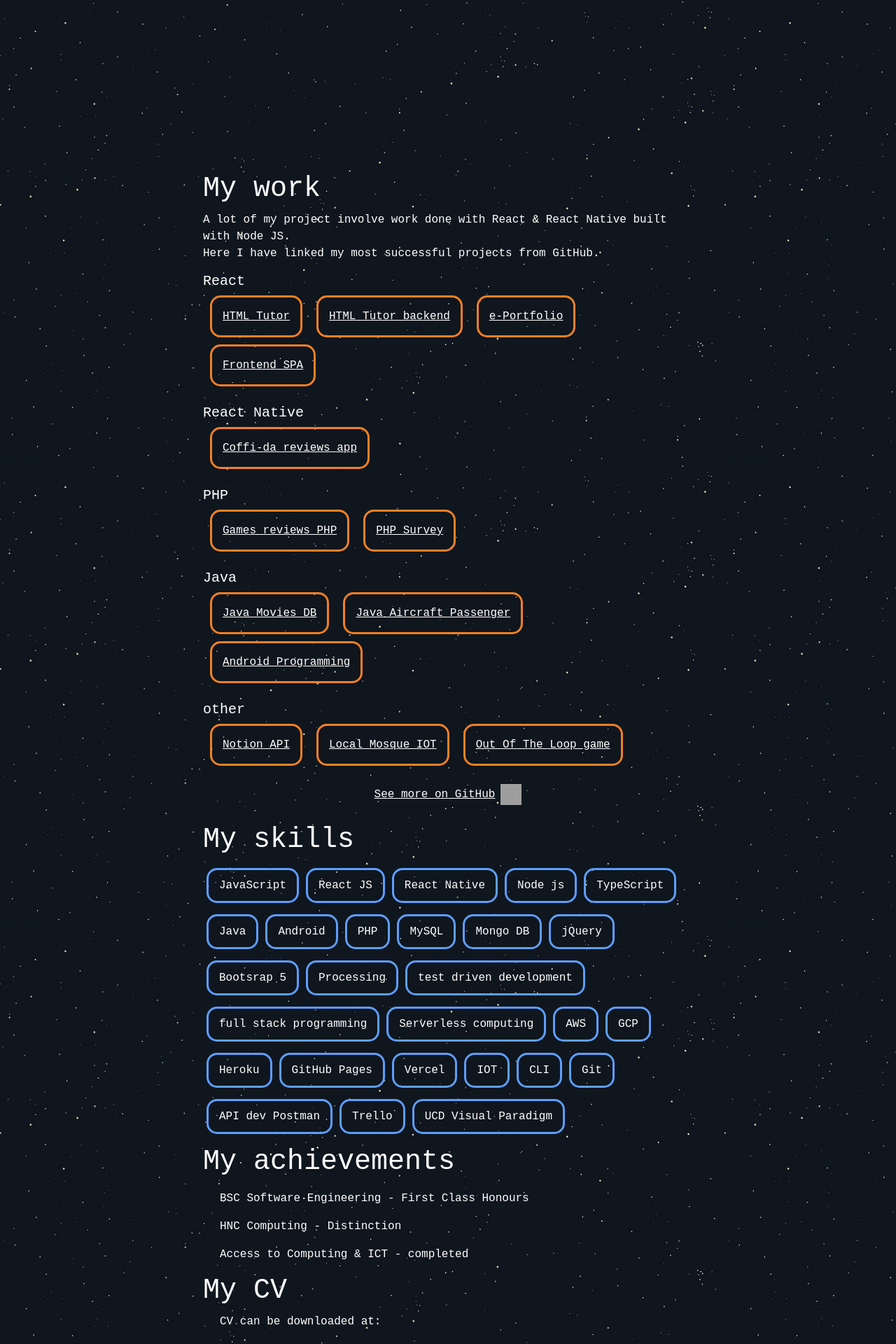
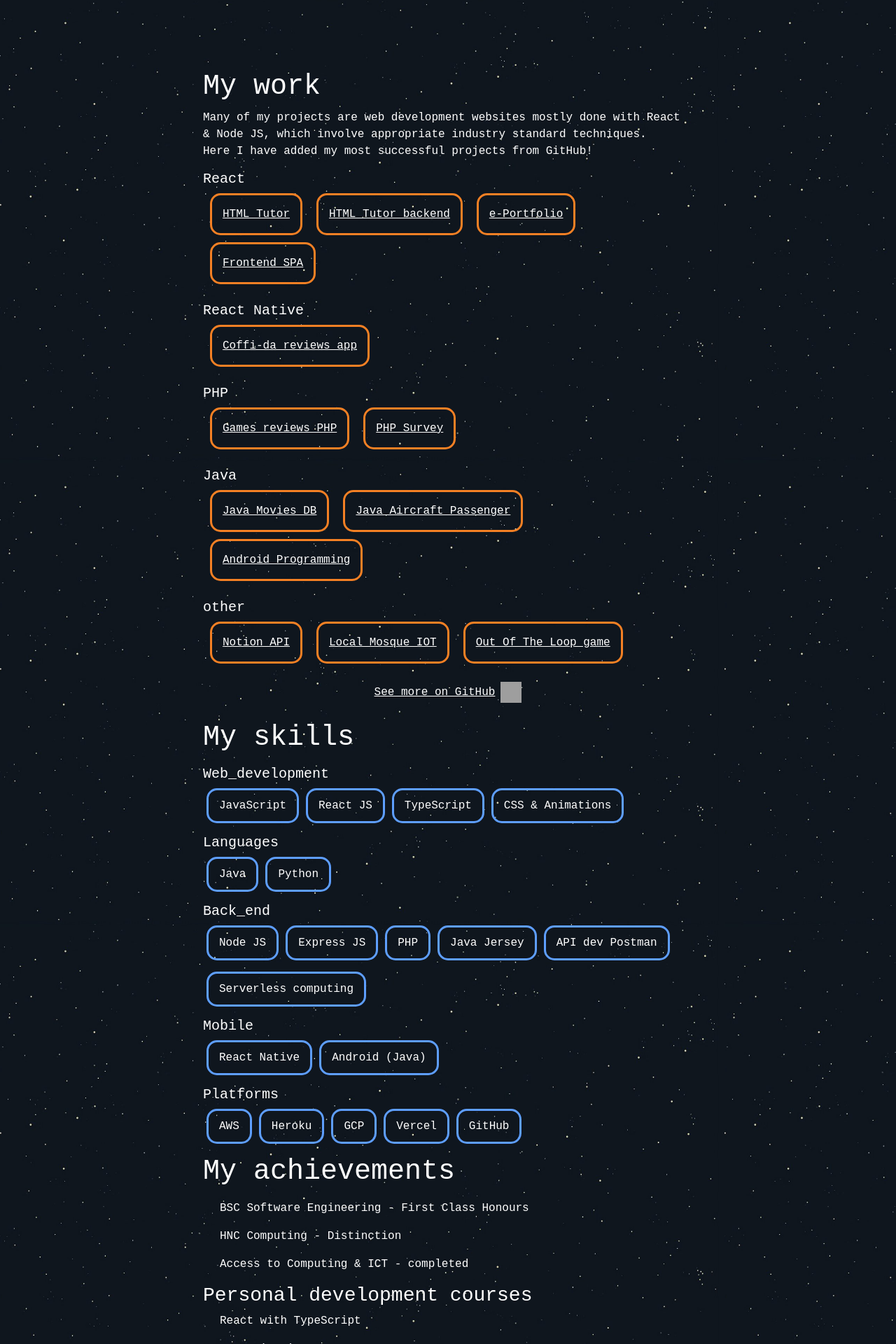
Before and after one commit to shirazino/e-portfolio, a React (Create React App) app: page / in a window 1280 px wide. Shown: the part 661-2581 px from the top of the page at 70% size. Built offline with nearby package versions, Linux system fonts and the light colour scheme; no server answers; grey boxes are pictures that could not be loaded; a web font is replaced by a local one.

Commit message:
website now uses notion to fetch description,projects too that can be easily changed in app!

```diff
--- a/src/App.css
+++ b/src/App.css
@@ -21,9 +21,15 @@
 h6,
 p,
 ul,
+li,
+pre,
 a {
   color: var(--font);
   font-family: "JetBrains Mono", monospace;
+}
+
+pre {
+  font-size: 16px;
 }
 
 .name {
--- a/src/components/functions.tsx
+++ b/src/components/functions.tsx
@@ -1,4 +1,51 @@
 import { Link } from "react-router-dom";
+import { useState, useEffect } from "react";
+
+export function Fetch({ notionBlock }: any) {
+  const [notion, setNotion] = useState(null);
+  const [loading, setLoading] = useState(true);
+  useEffect(() => {
+    var axios = require("axios");
+
+    var config = {
+      method: "get",
+      url: `https://notion-api-teal.vercel.app/getblock/${notionBlock}`,
+      headers: {},
+    };
+
+    axios(config)
+      .then(function (response: any) {
+        // console.log(response.data);
+        setNotion(response.data);
+        setLoading(false);
+      })
+      .catch(function (error: string) {
+        // console.log(error);
+        setNotion(error);
+      });
+  }, []);
+
+  const notionValidation = () => {
+    const string1 = notion.results[0].paragraph.text[0].plain_text;
+    const string2 = notion.results[1].paragraph.text[0].plain_text;
+    const string3 = notion.results[2].paragraph.text[0].plain_text;
+    if (notion.status <= 400) {
+      return <p>server error</p>;
+    } else {
+      return (
+        <p>
+          {string1}
+          <br />
+          {string2}
+          <br />
+          {string3}
+        </p>
+      );
+    }
+  };
+
+  return <div>{loading ? <h3>fetching...</h3> : notionValidation()}</div>;
+}
 
 export function Mywork() {
   return (
@@ -74,10 +121,10 @@
     <div>
       <h1 className="">My work</h1>
       <p>
-        A lot of my project involve work done with React & React Native built
-        with Node JS.
+        Many of my projects are web development websites mostly done with React
+        & Node JS, which involve appropriate industry standard techniques.
         <br />
-        Here I have linked my most successful projects from GitHub.
+        Here I have added my most successful projects from GitHub!
       </p>
       <h5>{Object.keys(works)[0]}</h5>
       <p className="d-flex flex-wrap flex-row">{arr1}</p>
@@ -98,49 +145,116 @@
 }
 
 export function Skills(): any {
-  var skills: string[] = [
+  var skillSet = {
+    Web_development: [
       "JavaScript",
       "React JS",
-    "React Native",
-    "Node js",
       "TypeScript",
-    "Java",
-    "Android",
+      "CSS & Animations",
+    ],
+    Languages: ["Java", "Python"],
+    Back_end: [
+      "Node JS",
+      "Express JS",
       "PHP",
-    "MySQL",
-    "Mongo DB",
-    "jQuery",
-    "Bootsrap 5",
-    "Processing",
-    "test driven development",
-    "full stack programming",
+      "Java Jersey",
+      "API dev Postman",
       "Serverless computing",
-    "AWS",
-    "GCP",
-    "Heroku",
-    "GitHub Pages",
-    "Vercel",
-    "IOT",
-    "CLI",
-    "Git",
-    "API dev Postman",
-    "Trello",
-    "UCD Visual Paradigm",
+    ],
+    Mobile: ["React Native", "Android (Java)"],
+    Platforms: ["AWS", "Heroku", "GCP", "Vercel", "GitHub"],
+  };
+  var folder = [
+    skillSet.Web_development,
+    skillSet.Languages,
+    skillSet.Back_end,
+    skillSet.Mobile,
+    skillSet.Platforms,
   ];
 
-  var map = skills.map((y, index) => {
+  // var skills: string[] = [
+  //   "JavaScript",
+  //   "React JS",
+  //   "React Native",
+  //   "Node js",
+  //   "TypeScript",
+  //   "CSS & Animations",
+  //   "Java & Android",
+  //   "PHP",
+  //   "MySQL",
+  //   "Mongo DB",
+  //   "test driven development",
+  //   "full stack programming",
+  //   "Serverless computing",
+  //   "Git",
+  //   "CLI",
+  //   "AWS",
+  //   "GCP",
+  //   "Heroku",
+  //   "API dev Postman",
+  //   "Trello",
+  //   "UCD Visual Paradigm",
+  // ];
+
+  var category = [];
+  for (var x in skillSet) {
+    category.push(x);
+  }
+
+  var arr1 = folder[0].map((x, index) => {
     return (
       <p className="skills" key={index}>
-        {y}
+        {x}
+      </p>
+    );
+  });
+
+  var arr2 = folder[1].map((x, index) => {
+    return (
+      <p className="skills" key={index}>
+        {x}
+      </p>
+    );
+  });
+
+  var arr3 = folder[2].map((x, index) => {
+    return (
+      <p className="skills" key={index}>
+        {x}
+      </p>
+    );
+  });
+
+  var arr4 = folder[3].map((x, index) => {
+    return (
+      <p className="skills" key={index}>
+        {x}
+      </p>
+    );
+  });
+
+  var arr5 = folder[4].map((x, index) => {
+    return (
+      <p className="skills" key={index}>
+        {x}
       </p>
     );
   });
 
   return (
-    <>
+    <div>
       <h1 className="mb-3">My skills</h1>
-      <span className="d-flex flex-wrap flex-row">{map}</span>
-    </>
+      <h5>{category[0]}</h5>
+      <span className="d-flex flex-wrap flex-row">{arr1}</span>
+      <h5>{category[1]}</h5>
+      <span className="d-flex flex-wrap flex-row">{arr2}</span>
+      <h5>{category[2]}</h5>
+      <span className="d-flex flex-wrap flex-row">{arr3}</span>
+      <h5>{category[3]}</h5>
+      <span className="d-flex flex-wrap flex-row">{arr4}</span>
+      <h5>{category[4]}</h5>
+      <span className="d-flex flex-wrap flex-row">{arr5}</span>
+    </div>
   );
 }
 
@@ -153,6 +267,8 @@
       grade: "completed",
     },
   ];
+
+  var development = ["React with TypeScript", "CSS Animations"];
   var arr = qualifications.map((x, index) => {
     return (
       <p className="mx-4" key={index}>
@@ -160,10 +276,19 @@
       </p>
     );
   });
+  var arr2 = development.map((y, index) => {
+    return (
+      <p className="mx-4" key={index}>
+        {y}
+      </p>
+    );
+  });
   return (
     <div>
       <h1 className="mb-3">My achievements</h1>
       {arr}
+      <h3>Personal development courses</h3>
+      {arr2}
     </div>
   );
 }
@@ -172,7 +297,8 @@
   return (
     <div className="mb-3">
       <h1>My CV</h1>
-      <p className="mx-4">CV can be downloaded at:</p>
+      <p className="mx-4">
+        CV can be downloaded at:
         <a
           href="https://drive.google.com/file/d/1GID2TcZFgdbpG5fvW7DThoaeaz0bR33r/view?usp=sharing"
           target="_blank"
@@ -180,6 +306,7 @@
         >
           cv.pdf
         </a>
+      </p>
     </div>
   );
 }
--- a/src/components/work.tsx
+++ b/src/components/work.tsx
@@ -64,6 +64,7 @@
   function MoreText() {
     return (
       <div className="d-flex flex-column my-4">
+        <h5>About:</h5>
         <p>
           This was a last year project made for MMU, where I have successfully
           completed a dissertation on pedagogy of e-learning teaching platforms.
@@ -72,8 +73,9 @@
           that can guide them in the right direction. <br />
           Designed with popular framework or "user interface library" of my
           choice React and MongoDB alongside with the feasibility study,
-          dissertation & report. <br /> Stack Used:
+          dissertation & report. <br />
         </p>
+        <h5>Stack Used:</h5>
         <ul>React </ul>
         <ul>Node JS</ul>
         <ul>moment</ul>
@@ -105,7 +107,7 @@
     "https://i.imgur.com/RFC0vOL.png",
     "https://i.imgur.com/68O94hj.png",
   ];
-  if (bool == true) {
+  if (bool === true) {
     return <MoreText />;
   }
 
@@ -196,10 +198,16 @@
   return (
     <div className="mx-4">
       <p>
-        This is the back-end for the HTML teaching and learning platform. <br />{" "}
-        Built with Node JS{" "}
+        This is the back-end for the
+        <a
+          href="https://kashif-js.github.io/e-portfolio/#/e-portfolio/work/HTML%20Tutor"
+          className="justLinks"
+        >
+          HTML teaching and learning platform.
+        </a>{" "}
+        <br /> Built with Node JS{" "}
       </p>
-      <ul>
+      <h5>Stack used:</h5>
       <li>Node JS</li>
       <li>Express JS</li>
       <li>MongoDB</li>
@@ -209,7 +217,6 @@
       <li>Crypto hashing</li>
       <li>Nodemon</li>
       <li>Heroku</li>
-      </ul>
       <a
         href="https://github.com/kashif-js/nodejs-server"
         className="justLinks"
@@ -224,7 +231,24 @@
   function MoreText() {
     return (
       <div className="d-flex flex-column my-4">
-        <p>Stack Used:</p>
+        <h5>Outcomes </h5>
+        <ul>
+          {" "}
+          Develop and use a variety of advanced mobile applications and location
+          aware mobile development technologies, operating systems and
+          environments.
+        </ul>
+        <ul>
+          Research and demonstrate knowledge and practical application of
+          current and novel mobile device techniques
+        </ul>
+        <ul>
+          {" "}
+          Demonstrate knowledge and apply software development methodologies
+          that are relevant to industry today
+        </ul>
+
+        <h5>Stack Used:</h5>
         <ul>React Native</ul>
         <ul>Node JS</ul>
         <ul>Android</ul>
@@ -252,7 +276,7 @@
     "https://raw.githubusercontent.com/kashif-js/ReactNativeApp-CoffiDa/master/media/settings.png",
   ];
 
-  if (bool == true) {
+  if (bool === true) {
     return <MoreText />;
   }
 
@@ -349,7 +373,7 @@
   // var width = 780;
   // var height = 844;
 
-  if (bool == true) {
+  if (bool === true) {
     return <MoreText />;
   }
 
@@ -448,7 +472,7 @@
     );
   }
 
-  if (bool == true) {
+  if (bool === true) {
     return <MoreText />;
   }
 
@@ -516,41 +540,36 @@
   function MoreText() {
     return (
       <div className="d-flex flex-column my-4">
-        <p>
-          Outcomes :
+        <h5>Outcomes :</h5>
         <ul className="mt-2">
           Deploy client-side JavaScript libraries to add dynamic functionality
           within a web page
         </ul>
         <ul>
-            Use open-source tools and technologies to develop object-oriented
-            and reusable server-side scripts that obtain, validate, process and
-            store user input from web pages
+          Use open-source tools and technologies to develop object-oriented and
+          reusable server-side scripts that obtain, validate, process and store
+          user input from web pages
         </ul>
         <ul>
           Integrate client-side and server-side coding into coherent web
           applications
         </ul>
         <ul>
-            Manage communication sessions to authorise users and perpetuate
-            their data across multiple pages.
+          Manage communication sessions to authorise users and perpetuate their
+          data across multiple pages.
         </ul>
-          stack used:
+        <h5>stack used:</h5>
         <ul className="mt-2">PHP 7</ul>
         <ul>HTML</ul>
         <ul>CSS</ul>
         <ul>MySQL</ul>
-          <a
-            className="justLinks"
-            href="https://github.com/kashif-js/SurveyPHP"
-          >
+        <a className="justLinks" href="https://github.com/kashif-js/SurveyPHP">
           browse code
         </a>
-        </p>
       </div>
     );
   }
-  if (bool == true) {
+  if (bool === true) {
     return <MoreText />;
   }
   var PHPwork = [
@@ -586,21 +605,22 @@
   function MoreText() {
     return (
       <div>
-        <p>Outcomes:</p>
+        <h5>Outcomes:</h5>
         <ul>Front–end Design</ul>
         <ul>Structure and Scalability</ul>
         <ul>Interactivity</ul>
         <ul>Client-server Networking</ul>
         <ul>Code Structure and Quality</ul>
-        <p>stack used:</p>
+        <h5>stack used:</h5>
+        <ul>PHP</ul>
+        <ul>CodeIgniter</ul>
         <ul>MVC framework</ul>
-        <ul>CodeIgniter</ul>
-        <ul>PHP</ul>
         <ul>JavaScript</ul>
+        <ul>MySQL</ul>
       </div>
     );
   }
-  if (bool == true) {
+  if (bool === true) {
     return <MoreText />;
   }
   return (
@@ -633,7 +653,7 @@
     );
   }
 
-  if (bool == true) {
+  if (bool === true) {
     return <MoreText />;
   }
 
@@ -687,7 +707,7 @@
       </div>
     );
   }
-  if (bool == true) {
+  if (bool === true) {
     return <MoreText />;
   }
   var SPAwork = [
```
Also changed, not shown: src/components/home.tsx (+3 -13 lines), src/components/notion.js (+17 -0 lines). Lines whose indentation alone changed are shown as unchanged.
